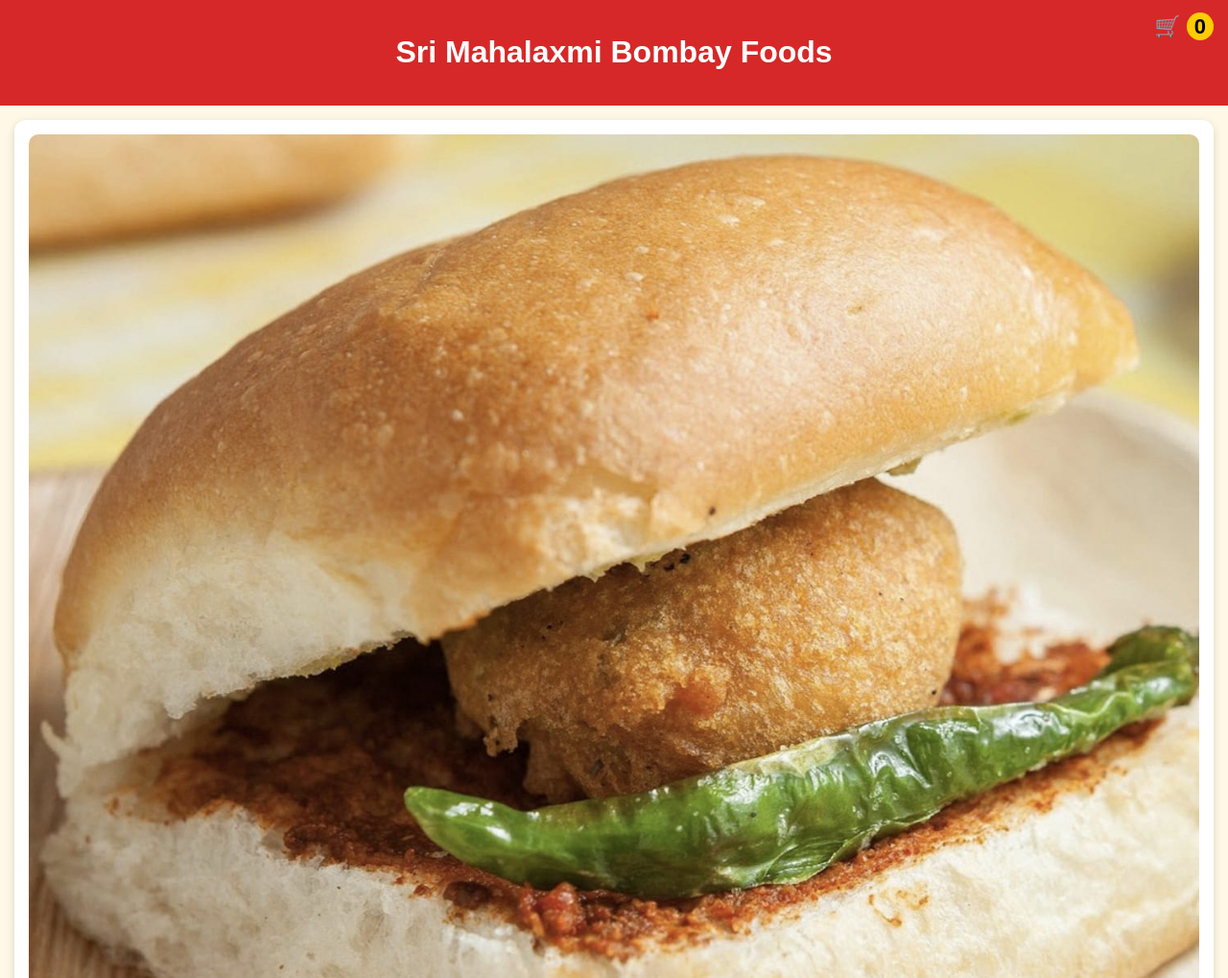
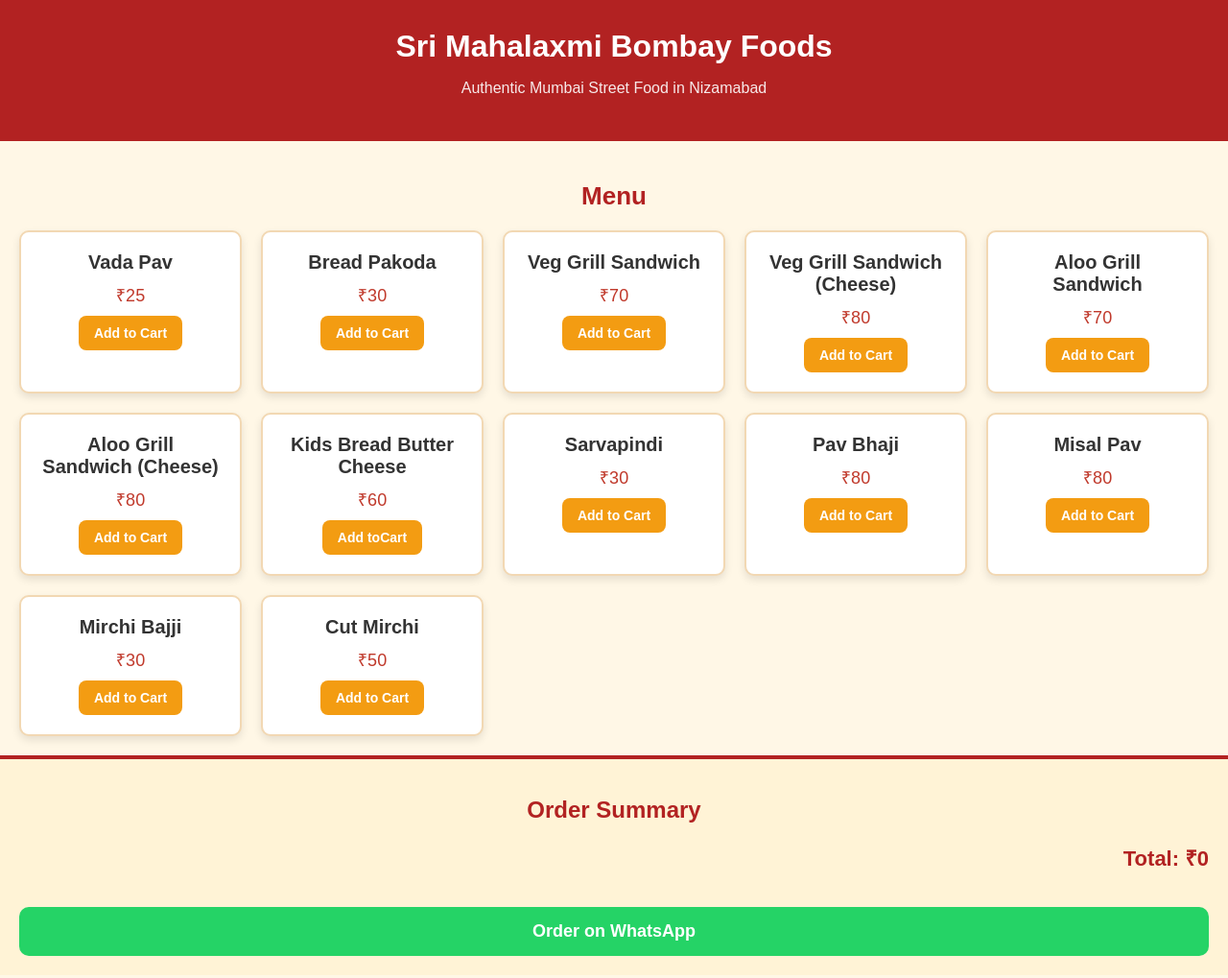
Before and after one commit to RupeshKumar1612/sri-mahalaxmi-bombay-foods, a plain HTML site: page index.html in a window 1280 px wide. Shown: the top 1019 px of the page at 96% size. Drawn offline with Linux system fonts and the light colour scheme.

Commit message:
Full professional website with cart + WhatsApp ordering

```diff
--- a/index.html
+++ b/index.html
@@ -1,20 +1,117 @@
 <!DOCTYPE html>
 <html lang="en">
 <head>
-    <meta charset="UTF-8">
-    <meta name="viewport" content="width=device-width, initial-scale=1.0">
+    <meta charset="UTF-8" />
+    <meta name="viewport" content="width=device-width, initial-scale=1.0" />
     <title>Sri Mahalaxmi Bombay Foods</title>
-    <link rel="stylesheet" href="styles.css">
+    <link rel="stylesheet" href="style.css" />
 </head>
+
 <body>
 
-<header>
-    <h1>Sri Mahalaxmi Bombay Foods</h1>
-    <a href="cart.html" class="cart-icon">🛒 <span id="cart-count">0</span></a>
-</header>
+    <!-- HEADER -->
+    <header class="header">
+        <h1>Sri Mahalaxmi Bombay Foods</h1>
+        <p>Authentic Mumbai Street Food in Nizamabad</p>
+    </header>
 
-<div class="menu-container" id="menu-items"></div>
+    <!-- MENU SECTION -->
+    <section class="menu">
+        <h2>Menu</h2>
 
-<script src="script.js"></script>
+        <div class="menu-grid">
+
+            <!-- Vada Pav -->
+            <div class="item-card">
+                <h3>Vada Pav</h3>
+                <p class="price">₹25</p>
+                <button onclick="addToCart({id:1, name:'Vada Pav', price:25})" class="btn">Add to Cart</button>
+            </div>
+
+            <!-- Bread Pakoda -->
+            <div class="item-card">
+                <h3>Bread Pakoda</h3>
+                <p class="price">₹30</p>
+                <button onclick="addToCart({id:2, name:'Bread Pakoda', price:30})" class="btn">Add to Cart</button>
+            </div>
+
+            <!-- Grill Sandwiches -->
+            <div class="item-card">
+                <h3>Veg Grill Sandwich</h3>
+                <p class="price">₹70</p>
+                <button onclick="addToCart({id:3, name:'Veg Grill Sandwich', price:70})" class="btn">Add to Cart</button>
+            </div>
+
+            <div class="item-card">
+                <h3>Veg Grill Sandwich (Cheese)</h3>
+                <p class="price">₹80</p>
+                <button onclick="addToCart({id:4, name:'Veg Grill Sandwich with Cheese', price:80})" class="btn">Add to Cart</button>
+            </div>
+
+            <div class="item-card">
+                <h3>Aloo Grill Sandwich</h3>
+                <p class="price">₹70</p>
+                <button onclick="addToCart({id:5, name:'Aloo Grill Sandwich', price:70})" class="btn">Add to Cart</button>
+            </div>
+
+            <div class="item-card">
+                <h3>Aloo Grill Sandwich (Cheese)</h3>
+                <p class="price">₹80</p>
+                <button onclick="addToCart({id:6, name:'Aloo Grill Sandwich with Cheese', price:80})" class="btn">Add to Cart</button>
+            </div>
+
+            <div class="item-card">
+                <h3>Kids Bread Butter Cheese</h3>
+                <p class="price">₹60</p>
+                <button onclick="addToCart({id:7, name:'Kids Bread Butter Cheese', price:60})" class="btn">Add toCart</button>
+            </div>
+
+            <!-- Others -->
+            <div class="item-card">
+                <h3>Sarvapindi</h3>
+                <p class="price">₹30</p>
+                <button onclick="addToCart({id:8, name:'Sarvapindi', price:30})" class="btn">Add to Cart</button>
+            </div>
+
+            <div class="item-card">
+                <h3>Pav Bhaji</h3>
+                <p class="price">₹80</p>
+                <button onclick="addToCart({id:9, name:'Pav Bhaji', price:80})" class="btn">Add to Cart</button>
+            </div>
+
+            <div class="item-card">
+                <h3>Misal Pav</h3>
+                <p class="price">₹80</p>
+                <button onclick="addToCart({id:10, name:'Misal Pav', price:80})" class="btn">Add to Cart</button>
+            </div>
+
+            <!-- Optional -->
+            <div class="item-card">
+                <h3>Mirchi Bajji</h3>
+                <p class="price">₹30</p>
+                <button onclick="addToCart({id:11, name:'Mirchi Bajji', price:30})" class="btn">Add to Cart</button>
+            </div>
+
+            <div class="item-card">
+                <h3>Cut Mirchi</h3>
+                <p class="price">₹50</p>
+                <button onclick="addToCart({id:12, name:'Cut Mirchi', price:50})" class="btn">Add to Cart</button>
+            </div>
+
+        </div>
+    </section>
+
+    <!-- CART SECTION -->
+    <section class="cart">
+        <h2>Order Summary</h2>
+
+        <div id="cart-items"></div>
+
+        <h3 id="cart-total">Total: ₹0</h3>
+
+        <button class="whatsapp-btn" onclick="sendWhatsAppOrder()">Order on WhatsApp</button>
+    </section>
+
+    <script src="script.js"></script>
 </body>
 </html>
--- a/script.js
+++ b/script.js
@@ -1,35 +1,86 @@
-const menu = [
-    { name: "Vada Pav", price: 25, img: "images/vadapav.jpg" },
-    { name: "Bread Pakoda", price: 30, img: "images/breadpakoda.jpg" },
-    { name: "Grill Veg Sandwich", price: 70, img: "images/sandwich.jpg" },
-    { name: "Grill Veg Sandwich (Cheese)", price: 80, img: "images/sandwich.jpg" },
-    { name: "Grill Aloo Sandwich", price: 70, img: "images/sandwich.jpg" },
-    { name: "Grill Aloo Sandwich (Cheese)", price: 80, img: "images/sandwich.jpg" },
-    { name: "Bread Butter Cheese Sandwich", price: 60, img: "images/sandwich.jpg" },
-    { name: "Sarvapindi", price: 30, img: "images/sarvapindi.jpg" },
-    { name: "Pav Bhaji", price: 80, img: "images/pavbhaji.jpg" },
-    { name: "Misal Pav", price: 80, img: "images/misalpav.jpg" },
-    { name: "Mirchi Bajji", price: 30, img: "images/mirchibajji.jpg" },
-    { name: "Cut Mirchi", price: 50, img: "images/cutmirchi.jpg" }
-];
+let cart = [];
 
-const container = document.getElementById("menu-items");
+// Add item to cart (merges duplicates)
+function addToCart(item) {
+    let existing = cart.find(x => x.id === item.id);
 
-menu.forEach((item, index) => {
-    container.innerHTML += `
-        <div class="menu-item">
-            <img src="${item.img}">
-            <h3>${item.name}</h3>
-            <p>₹${item.price}</p>
-            <button onclick="addToCart(${index})">Add to Cart</button>
-        </div>
-    `;
-});
+    if (existing) {
+        existing.qty += 1;
+    } else {
+        cart.push({ ...item, qty: 1 });
+    }
 
-function addToCart(i) {
-    let cart = JSON.parse(localStorage.getItem("cart")) || [];
-    cart.push(menu[i]);
-    localStorage.setItem("cart", JSON.stringify(cart));
+    updateCart();
+}
 
-    document.getElementById("cart-count").textContent = cart.length;
+// Update cart UI
+function updateCart() {
+    let cartContainer = document.getElementById("cart-items");
+    let totalAmount = 0;
+
+    cartContainer.innerHTML = "";
+
+    cart.forEach((item, index) => {
+        totalAmount += item.price * item.qty;
+
+        cartContainer.innerHTML += `
+            <div class="cart-item">
+                <span>${item.name} (₹${item.price})</span>
+
+                <div class="qty-box">
+                    <button onclick="decreaseQty(${index})">-</button>
+                    <span>${item.qty}</span>
+                    <button onclick="increaseQty(${index})">+</button>
+                </div>
+
+                <button class="remove-btn" onclick="removeItem(${index})">Remove</button>
+            </div>
+        `;
+    });
+
+    document.getElementById("cart-total").innerText = `Total: ₹${totalAmount}`;
 }
+
+// Increase quantity
+function increaseQty(index) {
+    cart[index].qty += 1;
+    updateCart();
+}
+
+// Decrease quantity
+function decreaseQty(index) {
+    if (cart[index].qty > 1) {
+        cart[index].qty -= 1;
+    } else {
+        cart.splice(index, 1);
+    }
+    updateCart();
+}
+
+// Remove item
+function removeItem(index) {
+    cart.splice(index, 1);
+    updateCart();
+}
+
+// WhatsApp ordering
+function sendWhatsAppOrder() {
+    if (cart.length === 0) {
+        alert("Your cart is empty!");
+        return;
+    }
+
+    let message = "Hello! I want to place an order:%0A%0A";
+
+    cart.forEach(item => {
+        message += `• ${item.name} x ${item.qty} = ₹${item.price * item.qty}%0A`;
+    });
+
+    let total = cart.reduce((sum, item) => sum + item.price * item.qty, 0);
+
+    message += `%0ATotal Amount: ₹${total}%0A%0AThank you!`;
+
+    let phoneNumber = "919398404928"; // Replace with your shop WhatsApp number
+
+    window.open(`https://wa.me/${phoneNumber}?text=${message}`, "_blank");
+}
--- /dev/null
+++ b/style.css
@@ -0,0 +1,204 @@
+/* ------------------------------
+   GLOBAL STYLES
+--------------------------------*/
+body {
+    margin: 0;
+    font-family: "Poppins", sans-serif;
+    background-color: #fff7e6;
+    color: #333;
+}
+
+/* ------------------------------
+   HEADER
+--------------------------------*/
+.header {
+    background: #b22222; /* Dark red */
+    color: white;
+    text-align: center;
+    padding: 30px 20px;
+}
+
+.header h1 {
+    font-size: 32px;
+    margin: 0;
+}
+
+.header p {
+    font-size: 16px;
+    opacity: 0.9;
+}
+
+/* ------------------------------
+   MENU SECTION
+--------------------------------*/
+.menu {
+    padding: 20px;
+}
+
+.menu h2 {
+    text-align: center;
+    margin-bottom: 20px;
+    font-size: 26px;
+    color: #b22222;
+}
+
+/* Grid layout */
+.menu-grid {
+    display: grid;
+    grid-template-columns: repeat(auto-fit, minmax(230px, 1fr));
+    gap: 20px;
+}
+
+/* Menu Cards */
+.item-card {
+    background: white;
+    border-radius: 10px;
+    padding: 20px;
+    text-align: center;
+    box-shadow: 0 4px 8px rgba(0,0,0,0.1);
+    border: 2px solid #f2d8b3;
+}
+
+.item-card h3 {
+    margin: 0;
+    font-size: 20px;
+    font-weight: 600;
+}
+
+.price {
+    font-size: 18px;
+    color: #c0392b;
+    margin: 10px 0;
+}
+
+/* Buttons */
+.btn {
+    background: #f39c12; /* Fast-food yellow */
+    color: white;
+    padding: 10px 16px;
+    border: none;
+    border-radius: 8px;
+    cursor: pointer;
+    font-size: 14px;
+    font-weight: bold;
+    transition: 0.2s;
+}
+
+.btn:hover {
+    background: #d68910;
+}
+
+/* ------------------------------
+   CART SECTION
+--------------------------------*/
+.cart {
+    background: #fff3d6;
+    padding: 20px;
+    border-top: 4px solid #b22222;
+}
+
+.cart h2 {
+    text-align: center;
+    color: #b22222;
+}
+
+#cart-items {
+    margin-top: 20px;
+}
+
+/* Cart Items */
+.cart-item {
+    background: white;
+    padding: 15px;
+    border-radius: 10px;
+    box-shadow: 0 2px 6px rgba(0,0,0,0.15);
+    margin-bottom: 15px;
+    display: flex;
+    justify-content: space-between;
+    align-items: center;
+}
+
+.cart-item span {
+    font-size: 16px;
+    font-weight: 500;
+}
+
+/* Qty box */
+.qty-box {
+    display: flex;
+    align-items: center;
+    gap: 8px;
+}
+
+.qty-box button {
+    background: #b22222;
+    color: white;
+    font-size: 14px;
+    border: none;
+    padding: 6px 10px;
+    border-radius: 6px;
+    cursor: pointer;
+    transition: 0.2s;
+}
+
+.qty-box button:hover {
+    background: #8b1a1a;
+}
+
+/* Remove button */
+.remove-btn {
+    background: #e74c3c;
+    color: white;
+    border: none;
+    padding: 8px 14px;
+    border-radius: 6px;
+    cursor: pointer;
+    transition: 0.2s;
+}
+
+.remove-btn:hover {
+    background: #c0392b;
+}
+
+/* Cart Total */
+#cart-total {
+    text-align: right;
+    font-size: 22px;
+    margin-top: 10px;
+    font-weight: 700;
+    color: #b22222;
+}
+
+/* WhatsApp Order Button */
+.whatsapp-btn {
+    width: 100%;
+    background: #25D366;
+    color: white;
+    padding: 15px;
+    font-size: 18px;
+    font-weight: bold;
+    border: none;
+    border-radius: 10px;
+    margin-top: 15px;
+    cursor: pointer;
+    transition: 0.2s;
+}
+
+.whatsapp-btn:hover {
+    background: #1ebe5d;
+}
+
+/* ------------------------------
+   RESPONSIVE DESIGN
+--------------------------------*/
+@media (max-width: 600px) {
+    .cart-item {
+        flex-direction: column;
+        align-items: flex-start;
+        gap: 12px;
+    }
+
+    #cart-total {
+        text-align: left;
+    }
+}
--- a/styles.css
+++ /dev/null
@@ -1,60 +0,0 @@
-body {
-    margin: 0;
-    font-family: "Poppins", sans-serif;
-    background: #fff8e6;
-}
-
-header {
-    background: #d62828;
-    color: white;
-    padding: 15px;
-    text-align: center;
-    position: sticky;
-    top: 0;
-}
-
-.cart-icon {
-    position: absolute;
-    right: 15px;
-    top: 15px;
-    text-decoration: none;
-    color: white;
-    font-size: 22px;
-}
-
-#cart-count {
-    background: #ffcc00;
-    padding: 2px 8px;
-    border-radius: 50%;
-    color: #000;
-    font-weight: bold;
-}
-
-.menu-container {
-    padding: 15px;
-}
-
-.menu-item {
-    background: white;
-    border-radius: 12px;
-    padding: 15px;
-    margin-bottom: 15px;
-    box-shadow: 0px 3px 10px rgba(0,0,0,0.15);
-}
-
-.menu-item img {
-    width: 100%;
-    border-radius: 10px;
-}
-
-.menu-item button {
-    width: 100%;
-    margin-top: 10px;
-    padding: 10px;
-    background: #ff9f1c;
-    border: none;
-    border-radius: 8px;
-    color: black;
-    font-size: 16px;
-    font-weight: bold;
-}
```
Also changed, not shown: cart.html (deleted, +0 -21 lines), cart.js (deleted, +0 -19 lines).
